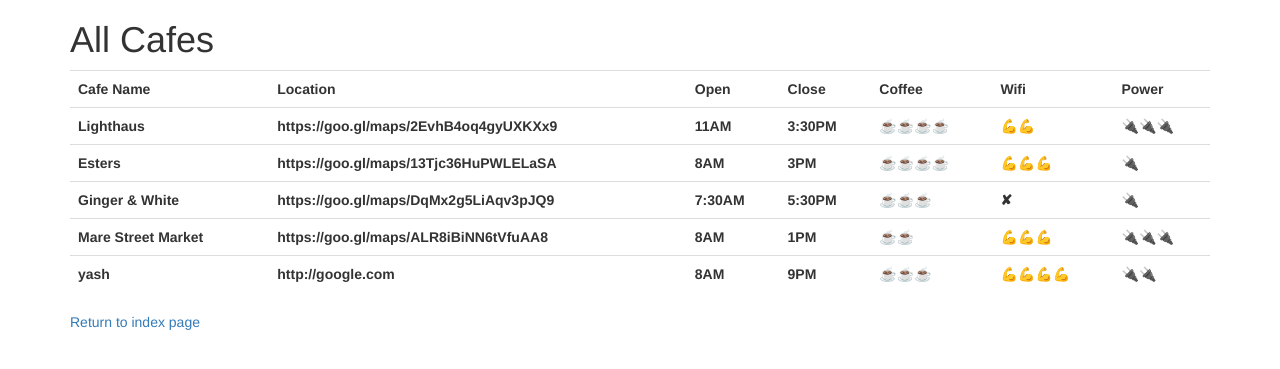
After one commit to Bipul-Dubey/100DaysOfCode-Complete-Python-Course, a Flask app: page /cafes in a window 1280 px wide. The commit adds this page. Shown: the top 369 px of the page. Run offline with Flask 2, Linux system fonts and the light colour scheme; lists and menus that the app fills with data are empty; some libraries are stand-ins or nearby versions.

Commit message:
uploading

```diff
--- a/Day057-Blog/templates/index.html
+++ b/Day057-Blog/templates/index.html
@@ -4,7 +4,8 @@
     <meta charset="UTF-8">
     <title>Blogs</title>
     <link href="https://fonts.googleapis.com/css2?family=Raleway" rel="stylesheet">
-    <link rel="stylesheet" href="../static/css/styles.css">
+    <link rel="stylesheet" href="static/css/styles.css">
+
 </head>
 <body>
 <div class="wrapper">
--- a/Day057-Blog/templates/post.html
+++ b/Day057-Blog/templates/post.html
@@ -4,7 +4,7 @@
     <meta charset="UTF-8">
     <title>Blog</title>
     <link href="https://fonts.googleapis.com/css2?family=Raleway" rel="stylesheet">
-    <link rel="stylesheet" href="../static/css/styles.css">
+    <link rel="stylesheet" href="static/css/styles.css">
 </head>
 <body>
 <div class="wrapper">
--- /dev/null
+++ b/Day062-Coffee & Wifi/cafe-data.csv
@@ -0,0 +1,6 @@
+Cafe Name,Location,Open,Close,Coffee,Wifi,Power
+Lighthaus,https://goo.gl/maps/2EvhB4oq4gyUXKXx9,11AM, 3:30PM,☕☕☕☕️,💪💪,🔌🔌🔌
+Esters,https://goo.gl/maps/13Tjc36HuPWLELaSA,8AM,3PM,☕☕☕☕,💪💪💪,🔌
+Ginger & White,https://goo.gl/maps/DqMx2g5LiAqv3pJQ9,7:30AM,5:30PM,☕☕☕,✘,🔌
+Mare Street Market,https://goo.gl/maps/ALR8iBiNN6tVfuAA8,8AM,1PM,☕☕,💪💪💪,🔌🔌🔌
+yash,http://google.com,8AM,9PM,☕☕☕,💪💪💪💪,🔌🔌
--- /dev/null
+++ b/Day062-Coffee & Wifi/main.py
@@ -0,0 +1,73 @@
+from flask import Flask, render_template,request
+from flask_bootstrap import Bootstrap
+from flask_wtf import FlaskForm
+from wtforms import StringField, SubmitField,URLField,SelectField
+from wtforms.validators import DataRequired
+import csv
+
+app = Flask(__name__)
+app.config['SECRET_KEY'] = '8BYkEfBA6O6donzWlSihBXox7C0sKR6b'
+Bootstrap(app)
+
+
+class CafeForm(FlaskForm):
+    cafe=StringField('Cafe name', validators=[DataRequired()])
+    location=URLField('Location (URL from Google Map)')
+    open_time=StringField('Open Time (e.g 8AM)')
+    close_time=StringField('Close Time (e.g 9PM)')
+    coffee_rating=SelectField('Coffee Rating',default='☕',choices=[('☕'),('☕☕'),('☕☕☕'),('☕☕☕☕'),('☕☕☕☕☕')])
+    wifi=SelectField('WiFi Strength Rating',default='✘',choices=[('✘'),('💪'),('💪💪'),('💪💪💪'),('💪💪💪💪'),('💪💪💪💪💪')])
+    socket=SelectField('Socket Availability',default='✘',choices=[('✘'),('🔌'),('🔌🔌'),('🔌🔌🔌'),('🔌🔌🔌🔌'),('🔌🔌🔌🔌')])
+    submit = SubmitField('Submit')
+
+# Exercise:
+# add: Location URL, open time, closing time, coffee rating, wifi rating, power outlet rating fields
+# make coffee/wifi/power a select element with choice of 0 to 5.
+# e.g. You could use emojis ☕️/💪/✘/🔌
+# make all fields required except submit
+# use a validator to check that the URL field has a URL entered.
+# ---------------------------------------------------------------------------
+
+
+# all Flask routes below
+@app.route("/")
+def home():
+    return render_template("index.html")
+
+
+@app.route('/add',methods=["GET", "POST"])
+def add_cafe():
+    form = CafeForm()
+    if form.validate_on_submit():
+        print("True")
+        if request.method=='POST':
+            with open("cafe-data.csv","a",encoding="utf-8",newline='') as csvfile:
+                write=csv.writer(csvfile)
+                cafe=request.form['cafe']
+                location=request.form['location']
+                open_time=request.form['open_time']
+                close_time=request.form['close_time']
+                coffee_rating=request.form['coffee_rating']
+                wifi=request.form['wifi']
+                socket=request.form['socket']
+                data=[cafe,location,open_time,close_time,coffee_rating,wifi,socket]
+                write.writerow(data)
+
+    # Exercise:
+    # Make the form write a new row into cafe-data.csv
+    # with   if form.validate_on_submit()
+    return render_template('add.html', form=form)
+
+
+@app.route('/cafes')
+def cafes():
+    with open('cafe-data.csv', newline='',encoding="utf-8") as csv_file:
+        csv_data=csv.reader(csv_file, delimiter=',')
+        list_of_rows = []
+        for row in csv_data:
+            list_of_rows.append(row)
+    return render_template('cafes.html', cafes=list_of_rows)
+
+
+if __name__ == '__main__':
+    app.run(debug=True)
--- /dev/null
+++ b/Day062-Coffee & Wifi/templates/cafes.html
@@ -0,0 +1,36 @@
+{% extends 'bootstrap/base.html' %}
+
+{% block title %}Restaurants{% endblock %}
+
+{% block content %}
+
+<div class="container">
+  <div class="row">
+    <div class="col-sm-12">
+
+      <h1>All Cafes</h1>
+
+	  <table class="table">
+          <!-- This is where you will write the code to render a Bootstrap
+          Table that contains all the information from the
+          cafe-data.csv file. -->
+          {%for data in cafes: %}
+          <tr>
+            <th>{{data[0]}}</th>
+            <th>{{data[1]}}</th>
+            <th>{{data[2]}}</th>
+            <th>{{data[3]}}</th>
+            <th>{{data[4]}}</th>
+            <th>{{data[5]}}</th>
+            <th>{{data[6]}}</th>
+          </tr>
+          {%endfor%}
+  	  </table>
+
+      <p><a href="{{ url_for('home') }}">Return to index page</a></p>
+
+    </div>
+  </div>
+</div>
+
+{% endblock %}
```
Also changed, not shown: Day062-Coffee & Wifi/requirements.txt (added, +11 -0 lines), Day062-Coffee & Wifi/static/css/styles.css (added, +25 -0 lines), Day062-Coffee & Wifi/templates/add.html (added, +21 -0 lines), Day062-Coffee & Wifi/templates/index.html (added, +17 -0 lines).
